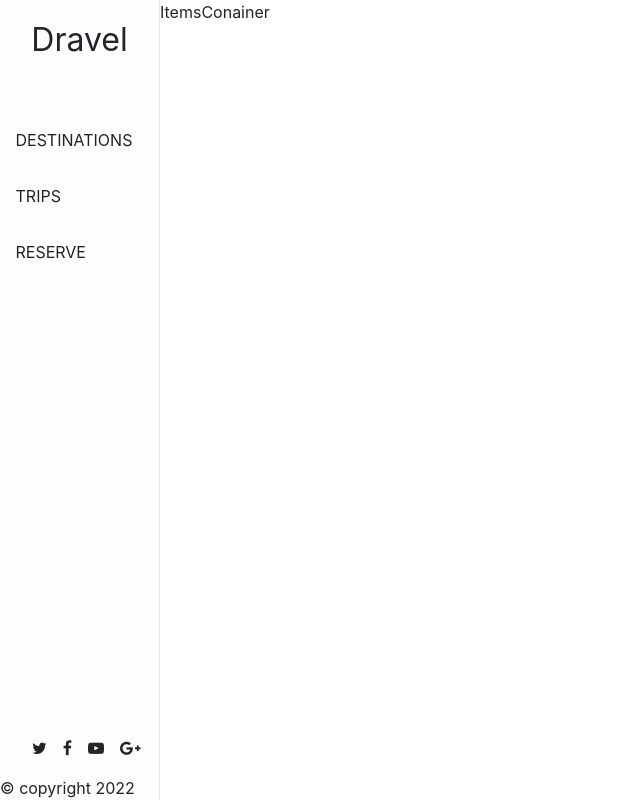
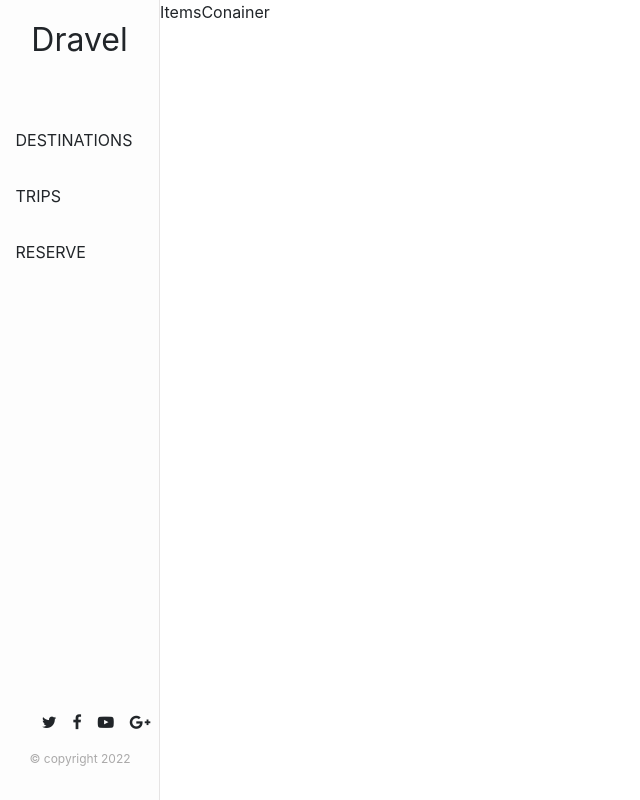
Before and after one commit to billionsjoel/dravel-app, a React (Create React App) app: page /home in a window 1280 px wide. Shown: the whole page, without its empty margins (0-640 px from the left). Built offline with nearby package versions, Linux system fonts and the light colour scheme.

Commit message:
Style socials and copyright

```diff
--- a/src/scss/nav.scss
+++ b/src/scss/nav.scss
@@ -33,12 +33,20 @@
 
 		& > ul {
 			display: flex;
-			justify-content: space-center;
+			justify-content: center;
 			gap: 1rem;
 
 			& > li {
 				list-style: none;
 			}
 		}
+
+		& > span {
+			font-size: 12px;
+			display: flex;
+			justify-content: center;
+			padding: 0 1rem 2rem 1rem;
+			color: #aaa9a9;
+		}
 	}
 }
```
